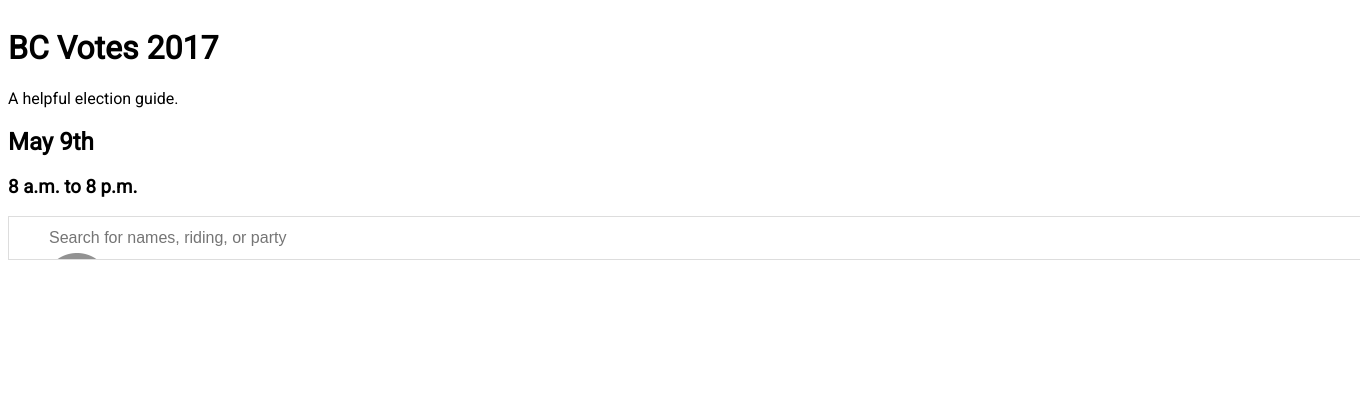
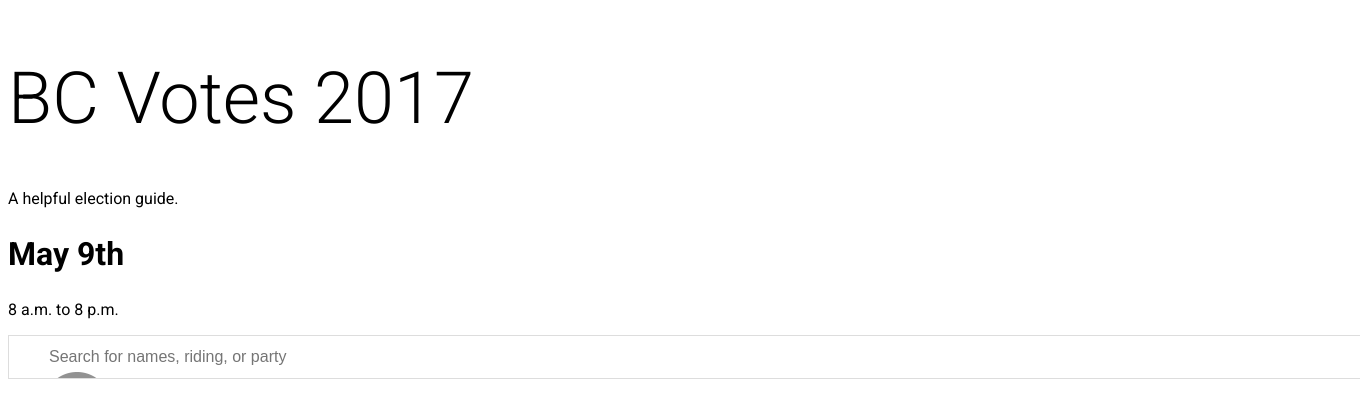
Before and after one commit to masterxyth/bcvotes, a Flask app: template templates/view.html in a window 1360 px wide; the page is wider, and only the part inside the window is pictured. Shown: the top 418 px of that part. Run offline with Flask 2, Linux system fonts and the light colour scheme; the template is opened without the code that fills it, so the values that code supplies are empty.

Commit message:
typography changes

```diff
--- a/static/style.css
+++ b/static/style.css
@@ -1,4 +1,4 @@
-@import url('https://fonts.googleapis.com/css?family=Roboto');
+@import url('https://fonts.googleapis.com/css?family=Roboto:300,400,700');
 
 body {
     font-family: "Roboto", "Lucida Grande", sans-serif;
@@ -8,6 +8,15 @@ body {
   display: grid;
 }
 
+h1 {
+  font-size: 4.5em;
+  font-weight: 300; /*Light*/
+}
+
+h2 {
+  font-size: 2em;
+  font-weight: 700; /*Bold*/
+}
 
 table.dataframe, .dataframe th, .dataframe td {
     border: none;
--- a/templates/view.html
+++ b/templates/view.html
@@ -15,7 +15,7 @@
     <p>A helpful election guide.</p>
     <div class="votedate">
       <h2>May 9th</h2>
-      <h3>8 a.m. to 8 p.m.</h3>
+      <p>8 a.m. to 8 p.m.</p>
     </div>
   </header>
 
```
